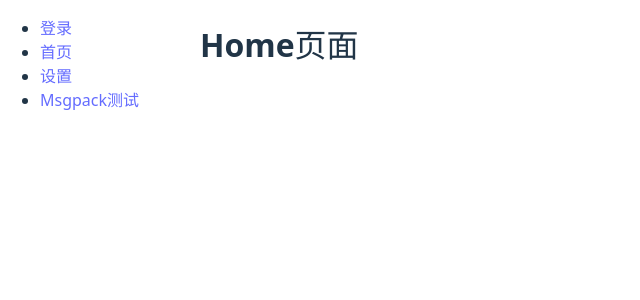
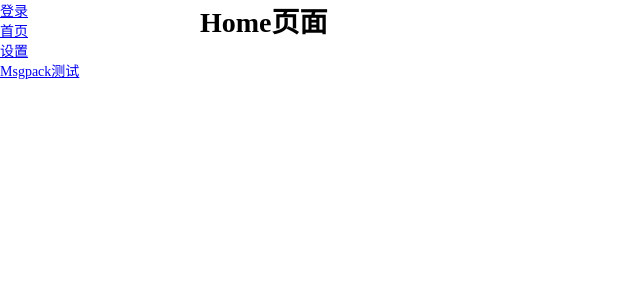
Before and after one commit to yswang0927/my-springboot-scaffold, a React (Vite) app in the folder src/frontend/: page / in a window 1280 px wide. Shown: the top 300 px of the page, without its empty margins (0-640 px from the left). Built offline with nearby package versions, Linux system fonts and the light colour scheme.

Commit message:
提交代码

```diff
--- a/src/frontend/src/index.css
+++ b/src/frontend/src/index.css
@@ -1,42 +1,53 @@
-:root {
-  font-family: system-ui, Avenir, Helvetica, Arial, sans-serif;
-  line-height: 1.5;
-  font-weight: 400;
-
-  color-scheme: light dark;
-  color: rgba(255, 255, 255, 0.87);
-  background-color: #242424;
-
-  font-synthesis: none;
-  text-rendering: optimizeLegibility;
-  -webkit-font-smoothing: antialiased;
-  -moz-osx-font-smoothing: grayscale;
+* {
+  margin: 0;
+  padding: 0;
+  box-sizing: border-box;
 }
 
-a {
-  font-weight: 500;
-  color: #646cff;
-  text-decoration: inherit;
+:root {
+  --base-font-size: 16px;
 }
-a:hover {
-  color: #535bf2;
+
+@media screen and (min-width: 2500px) and (-webkit-min-device-pixel-ratio: 1.5) {
+  :root {
+    --base-font-size: 20px;
+  }
+}
+@media screen and (min-width: 3800px) and (min-resolution: 150dpi) {
+  :root {
+    --base-font-size: 28px;
+  }
+}
+@media screen and (min-width: 5000px) and (min-resolution: 190dpi) {
+  :root {
+    --base-font-size: 36px;
+  }
+}
+
+/* 针对高 DPI 屏幕优化清晰度 */
+@media (-webkit-min-device-pixel-ratio: 2), (min-resolution: 192dpi) {
+  body {
+    -webkit-font-smoothing: antialiased;
+    -moz-osx-font-smoothing: grayscale;
+    font-weight: 400; /* 高分屏下字体显得细，可稍微加粗 */
+  }
+}
+
+html {
+  font-size: var(--base-font-size);
+  transition: font-size 0.3s ease; /* 窗口缩放时平滑过渡 */
+}
+
+/*
+  特殊处理：带鱼屏修正, 如果宽高比超过 21:9，说明是超宽屏，
+  即便宽度很大，我们也强制将字号回调，防止文字过大导致纵向滚动太多
+*/
+@media screen and (min-aspect-ratio: 21/10) {
+  html {
+    font-size: 18px !important; /* 限制带鱼屏下的最大字号 */
+  }
 }
 
 body {
-  margin: 0;
-  min-width: 320px;
-  min-height: 100vh;
+  font-size: 0.875rem;
 }
-
-@media (prefers-color-scheme: light) {
-  :root {
-    color: #213547;
-    background-color: #ffffff;
-  }
-  a:hover {
-    color: #747bff;
-  }
-  button {
-    background-color: #f9f9f9;
-  }
-}
```
Also changed, not shown: 1 other file (tests, documents, lock files or other folders).
